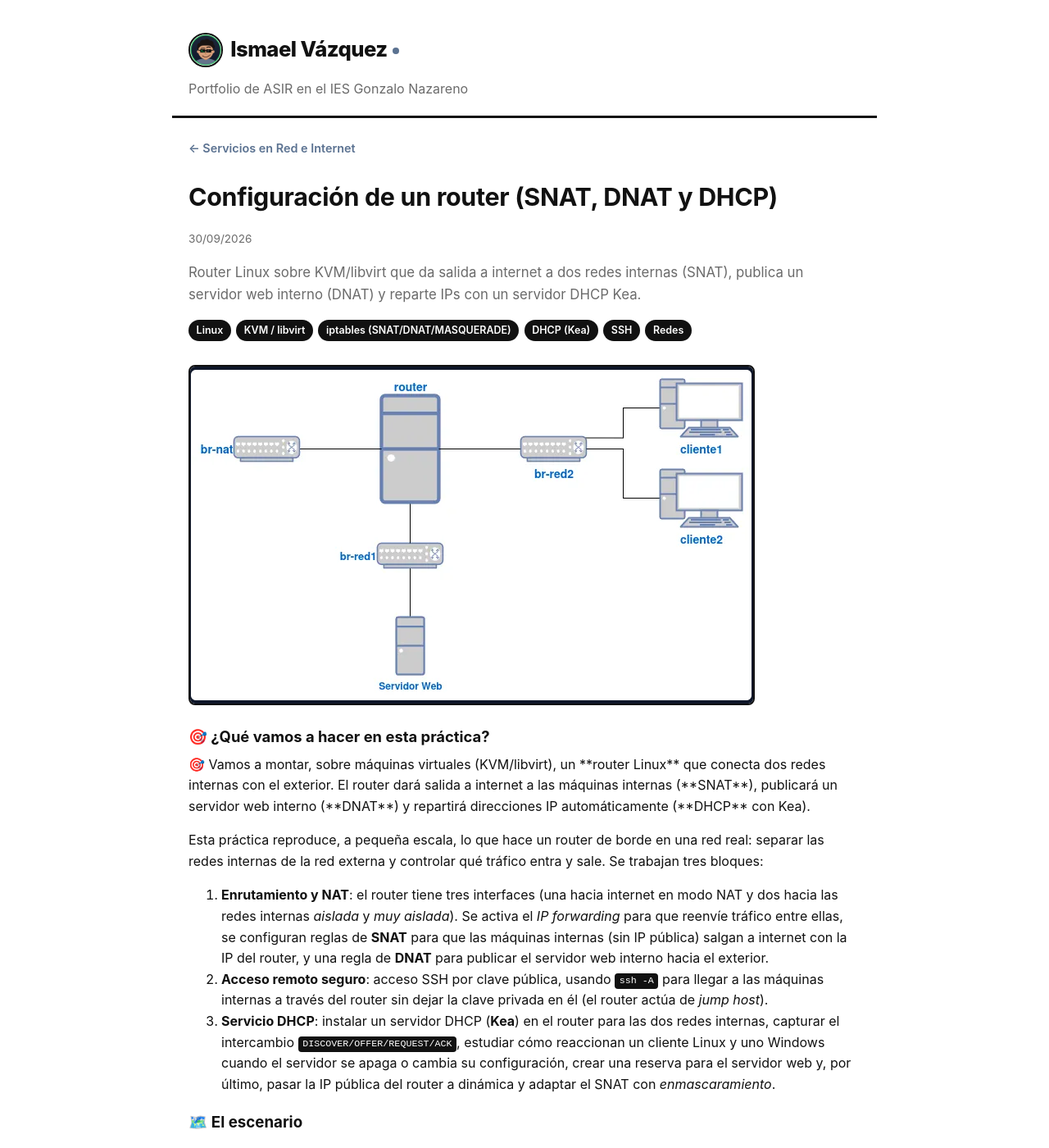
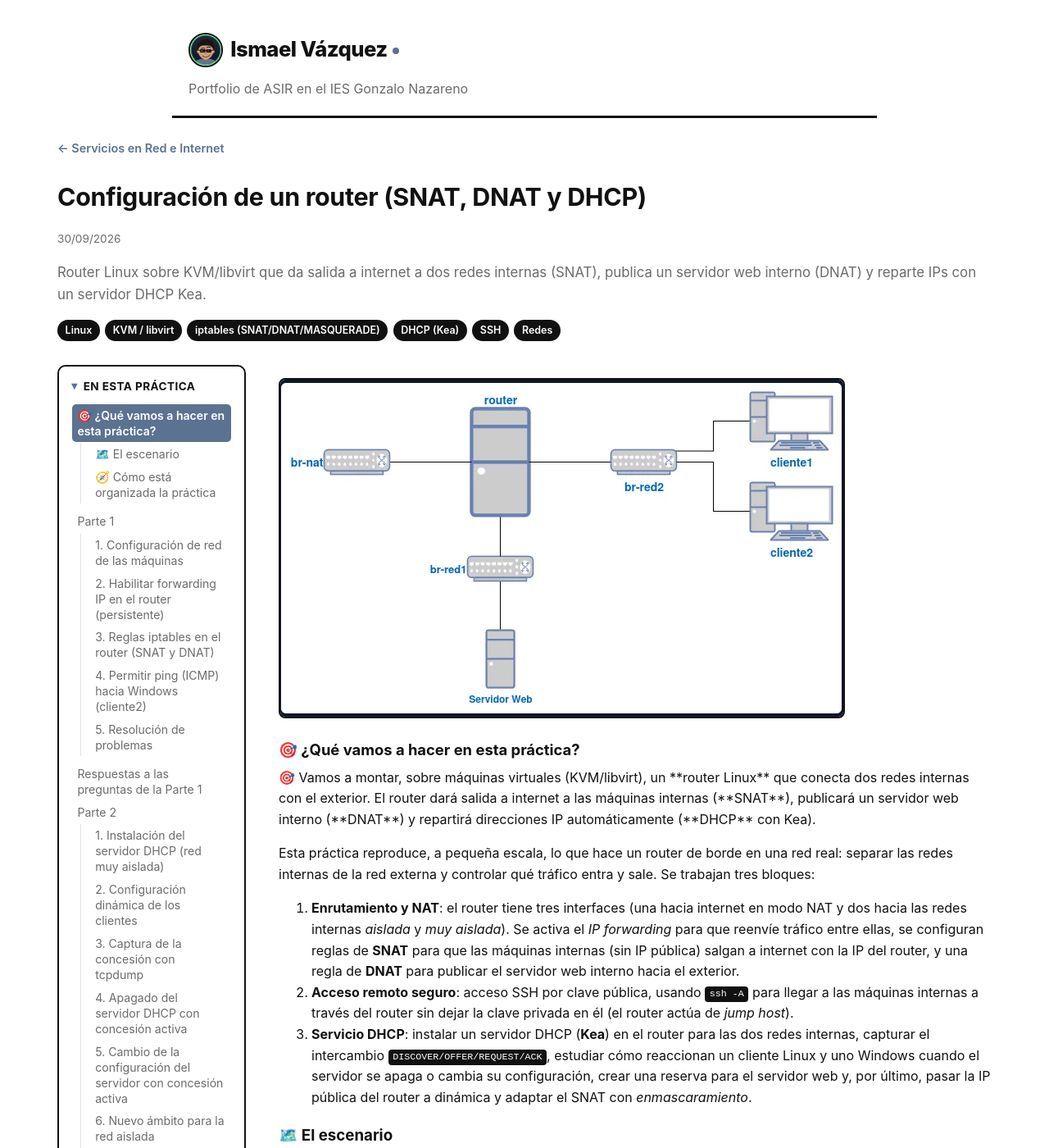
Before and after one commit to ivazfer/ivazfer.github.io, a Jekyll site: the page built from asignaturas/servicios-red-internet/practicas/configuracion-router-snat-dnat-dhcp/index.md, in a window 1280 px wide and 1400 px high. Shown: the whole window at 82% size. Built offline with Jekyll 4.4.1, drawn with Linux system fonts in a browser that asks for light colours; some of the changed text lies outside the part shown.

Commit message:
Sustituye el índice inline por una barra lateral de navegación
El índice generado a mano en la práctica del router se reemplaza por un
mecanismo genérico para todas las prácticas: kramdown genera el TOC en el
propio build a partir de los encabezados (marcador "* TOC {:toc}"), y un
script mínimo en el layout lo traslada a una barra lateral fija con
resaltado del apartado visible. Documentado en el README para que todas
las prácticas futuras lo incluyan.

Co-Authored-By: Claude Sonnet 5 <noreply@anthropic.com>

````diff
--- a/_layouts/default.html
+++ b/_layouts/default.html
@@ -21,7 +21,7 @@
     </a>
     <p class="site-subtitle">{{ site.description }}</p>
   </header>
-  <main>
+  <main{% if page.layout == 'practica' %} class="main-practica"{% endif %}>
     {{ content }}
   </main>
   <footer class="site-footer">
--- a/_layouts/practica.html
+++ b/_layouts/practica.html
@@ -11,7 +11,56 @@ layout: default
       {% for skill in page.skills %}<span class="tag">{{ skill }}</span>{% endfor %}
     </div>
   {% endif %}
-  <div class="practica-content">
-    {{ content }}
+  <div class="practica-layout">
+    <nav class="practica-toc" id="practica-toc" aria-label="Índice de la práctica"></nav>
+    <div class="practica-content" id="practica-content">
+      {{ content }}
+    </div>
   </div>
 </article>
+
+<script>
+(function () {
+  var toc = document.getElementById('markdown-toc');
+  var sidebar = document.getElementById('practica-toc');
+  var layout = document.querySelector('.practica-layout');
+  if (!toc || !sidebar) {
+    if (sidebar) sidebar.remove();
+    if (layout) layout.classList.add('no-toc');
+    return;
+  }
+
+  var details = document.createElement('details');
+  details.open = true;
+  var summary = document.createElement('summary');
+  summary.textContent = 'En esta práctica';
+  details.appendChild(summary);
+  details.appendChild(toc);
+  sidebar.appendChild(details);
+
+  var links = toc.querySelectorAll('a');
+  if (!links.length) return;
+
+  var targets = [];
+  links.forEach(function (a) {
+    var id = a.getAttribute('href').slice(1);
+    var target = document.getElementById(id);
+    if (target) targets.push(target);
+  });
+
+  if (!targets.length || !('IntersectionObserver' in window)) return;
+
+  var setActive = function (id) {
+    links.forEach(function (a) {
+      a.classList.toggle('is-active', a.getAttribute('href') === '#' + id);
+    });
+  };
+
+  var observer = new IntersectionObserver(function (entries) {
+    var visible = entries.filter(function (e) { return e.isIntersecting; });
+    if (visible.length) setActive(visible[0].target.id);
+  }, { rootMargin: '-15% 0px -70% 0px' });
+
+  targets.forEach(function (t) { observer.observe(t); });
+})();
+</script>
--- a/asignaturas/servicios-red-internet/practicas/configuracion-router-snat-dnat-dhcp/index.md
+++ b/asignaturas/servicios-red-internet/practicas/configuracion-router-snat-dnat-dhcp/index.md
@@ -15,6 +15,9 @@ date: 2026-09-30
 ---
 
 ![Esquema de la red](imagen.png)
+
+* TOC
+{:toc}
 
 ## 🎯 ¿Qué vamos a hacer en esta práctica?
 
@@ -79,34 +82,9 @@ Esta práctica reproduce, a pequeña escala, lo que hace un router de borde en u
 
 </aside>
 
-## Índice
-{: #indice}
-
-- [Parte 1](#parte-1)
-  - [1. Configuración de red de las máquinas](#p1-1)
-  - [2. Habilitar forwarding IP en el router](#p1-2)
-  - [3. Reglas iptables en el router (SNAT y DNAT)](#p1-3)
-  - [4. Permitir ping (ICMP) hacia Windows](#p1-4)
-  - [5. Resolución de problemas](#p1-5)
-- [Respuestas a las preguntas de la Parte 1](#respuestas-parte-1)
-- [Parte 2](#parte-2)
-  - [1. Instalación del servidor DHCP](#p2-1)
-  - [2. Configuración dinámica de los clientes](#p2-2)
-  - [3. Captura de la concesión con tcpdump](#p2-3)
-  - [4. Apagado del servidor DHCP con concesión activa](#p2-4)
-  - [5. Cambio de configuración con concesión activa](#p2-5)
-  - [6. Nuevo ámbito para la red aislada](#p2-6)
-  - [7. Reserva para el servidorWeb](#p2-7)
-  - [8. Configuración dinámica del servidorWeb](#p2-8)
-  - [9. Router con direccionamiento dinámico en la red NAT](#p2-9)
-  - [10. Enmascaramiento en las reglas SNAT](#p2-10)
-- [Conclusiones y problemas encontrados](#conclusiones)
-
 ## Parte 1
-{: #parte-1}
 
 ### 1. Configuración de red de las máquinas
-{: #p1-1}
 
 Comprobación de que las máquinas conectadas en distintas redes hacen ping entre ellas (se usa una de las máquinas conectadas a la red **muy aislada**).
 
@@ -281,7 +259,6 @@ Para meter la clave pública en los servidores uso `ssh-copy-id`, y entro en el
     - `ssh-copy-id 172.16.0.2`
 
 ### 2. Habilitar forwarding IP en el router (persistente)
-{: #p1-2}
 
 Para que el router reenvíe tráfico entre sus distintas interfaces (por ejemplo, para hacer ping entre máquinas de `red_aislada` y `red_muy_aislada`), hace falta activar el bit de IP forwarding. En Debian 13 no existe `/etc/sysctl.conf` por defecto, así que se usa un fichero propio en `/etc/sysctl.d/`:
 
@@ -299,7 +276,6 @@ sysctl net.ipv4.ip_forward
 Debe devolver `1`. Al estar en `/etc/sysctl.d/`, `systemd-sysctl.service` lo aplica automáticamente en cada arranque, por lo que es persistente sin necesitar nada más.
 
 ### 3. Reglas iptables en el router (SNAT y DNAT)
-{: #p1-3}
 
 He creado el script `/etc/reglas.sh` en el router, le he dado permisos de ejecución y lo llamo con `up` desde `/etc/network/interfaces`, así las reglas se aplican en cada arranque:
 
@@ -336,7 +312,6 @@ iptables -t nat -A PREROUTING -d 172.16.0.1 -p tcp --dport 80 -i enp8s0 -j DNAT
 El enunciado pregunta si es necesario usar *enmascaramiento*. Aquí no: la IP del router en la red NAT (`192.168.100.2`) es **fija**, así que basta con `SNAT --to 192.168.100.2`. El *enmascaramiento* (`MASQUERADE`) solo hace falta cuando esa IP de salida es dinámica y puede cambiar.
 
 ### 4. Permitir ping (ICMP) hacia Windows (cliente2)
-{: #p1-4}
 
 cliente2 es un Windows 11 en versión Tiny (sin navegador ni apenas herramientas). Aunque el resto de la red, el enrutamiento y las reglas de `iptables` del router estaban bien, el ping desde `web` (Ubuntu) hacia `172.16.0.3` no respondía. El motivo es que **el Firewall de Windows bloquea las peticiones ICMP entrantes por defecto**, algo que no ocurre en las máquinas Linux.
 
@@ -368,7 +343,6 @@ ping -c3 172.16.0.3
 ```
 
 ### 5. Resolución de problemas
-{: #p1-5}
 
 #### 5.1 SSH a cliente1 (172.16.0.2) se queda colgado
 
@@ -419,7 +393,6 @@ Debe salir `gssapiauthentication no`, y `ssh 172.16.0.2` desde el router entra a
 - Es mejor usar `00-custom.conf` que editar `50-redhat.conf`, porque una actualización de `openssh-server` podría restaurar este último.
 
 ## Respuestas a las preguntas de la Parte 1
-{: #respuestas-parte-1}
 
 **¿Para qué sirve `ssh -A` al acceder al router y desde ahí a las máquinas internas? ¿Qué problema de seguridad evita frente a copiar tu clave privada dentro del router?**
 
@@ -432,12 +405,10 @@ Si en vez de esto copiara la clave privada al router, cualquiera con acceso al r
 Sí, pero solo desde el propio host (el hipervisor), no desde "el exterior" real. El host también está conectado al bridge `br-red1` (es el propio bridge el que crea la interfaz en el host), así que tiene una IP dentro de esa red y puede llegar directamente al Servidor Web sin pasar por las reglas del router. Para cualquier otra máquina fuera del host, en cambio, `br-red1` no tiene salida ni ruta propia: la única forma de llegar es a través de la regla DNAT del router, que redirige el puerto 80 de su IP hacia `192.168.10.3`.
 
 ## Parte 2
-{: #parte-2}
 
 **Vamos a seguir trabajando con el escenario de la parte anterior.**
 
 ### 1. Instalación del servidor DHCP (red muy aislada)
-{: #p2-1}
 
 **Instala un servidor DHCP en la máquina** `router.tunombre.org` **con un ámbito que tenga las siguientes características:**
 
@@ -537,7 +508,6 @@ sudo journalctl -u kea-dhcp4-server -n 50 --no-pager
 ```
 
 ### 2. Configuración dinámica de los clientes
-{: #p2-2}
 
 **Configura las máquinas cliente1 y cliente2 para que tomen configuración de red dinámica y puedas probar que realmente está funcionando el servidor.**
 
@@ -621,7 +591,6 @@ He usado el comando `column -s, -t /var/lib/kea/kea-leases4.csv | less -S`
 ```
 
 ### 3. Captura de la concesión con tcpdump
-{: #p2-3}
 
 **Realizar una captura, desde el servidor usando** `tcpdump`**, de los cuatro paquetes que corresponden a una concesión:** `DISCOVER`**,** `OFFER`**,** `REQUEST`**,** `ACK`**.**
 
@@ -699,7 +668,6 @@ tcpdump: listening on enp8s0, link-type EN10MB (Ethernet), snapshot length 26214
 ```
 
 ### 4. Apagado del servidor DHCP con concesión activa
-{: #p2-4}
 
 **Para hacer esta prueba configura un tiempo de concesión bajo (cuando termines, vuelve a poner los 30 minutos). Los clientes toman una configuración, y a continuación apagamos el servidor DHCP. Comprueba qué ocurre en el cliente windows y en el cliente linux mientras dura la concesión y cuando intentan renovarla, y razona el motivo.**
 
@@ -1018,7 +986,6 @@ C:\Windows\System32>
 ```
 
 ### 5. Cambio de la configuración del servidor con concesión activa
-{: #p2-5}
 
 **Los clientes toman una configuración y, con la concesión activa, cambiamos la configuración del servidor DHCP (por ejemplo el rango). Comprueba qué ocurre en el cliente windows y en el cliente linux mientras dura la concesión y cuando intentan renovarla, y razona el motivo.**
 
@@ -1213,7 +1180,6 @@ sudo systemctl restart kea-dhcp4-server
 ```
 
 ### 6. Nuevo ámbito para la red aislada
-{: #p2-6}
 
 **Actualmente el servidorWeb tiene una ip fija para que se pueda acceder a ese servicio. Configura un nuevo ámbito en el servidor DHCP con las siguientes características:**
 
@@ -1269,7 +1235,6 @@ Así queda el fichero de configuración
 ```
 
 ### 7. Reserva para el servidorWeb
-{: #p2-7}
 
 **Crea una reserva en el servidor para que el servidorWeb tenga la misma IP que había configurado de forma estática.**
 
@@ -1338,7 +1303,6 @@ Nos quedaria asi el fichero para la configuración DHCP del servidor web
 ```
 
 ### 8. Configuración dinámica del servidorWeb
-{: #p2-8}
 
 **Modifica la configuración de red del servidorWeb para que configure la red de forma dinámica.**
 
@@ -1376,7 +1340,6 @@ ismael@web:~$
 ```
 
 ### 9. Router con direccionamiento dinámico en la red NAT
-{: #p2-9}
 
 **Conecta la máquina router a una red de tipo NAT con servidor DHCP (por ejemplo la** `default`**). Configura la interfaz correspondiente para que tome direccionamiento dinámico. Puedes cambiar la interfaz conectada a br-nat o añadir una nueva; al final solo debe haber una ruta por defecto, por la interfaz que toma la IP por DHCP.**
 
@@ -1416,7 +1379,6 @@ default via 192.168.122.1 dev enp1s0 proto dhcp src 192.168.122.185 metric 1002
 ```
 
 ### 10. Enmascaramiento en las reglas SNAT
-{: #p2-10}
 
 **Recuerda que si la interfaz "pública" de un router toma direccionamiento dinámico, las reglas de SNAT deben usar la técnica de enmascaramiento. Modifica las reglas de SNAT para que el escenario siga funcionando.**
 
@@ -1470,7 +1432,6 @@ ismael@router:~$
 ```
 
 ## Conclusiones y problemas encontrados
-{: #conclusiones}
 
 - **Forwarding + NAT**: sin `net.ipv4.ip_forward=1` y sin SNAT/MASQUERADE el router no da salida a las redes internas; sin DNAT no se puede publicar el servidor web.
 - **SNAT vs MASQUERADE**: con IP pública fija basta `SNAT --to`; con IP dinámica (DHCP) hay que usar `MASQUERADE`.
--- a/assets/css/style.css
+++ b/assets/css/style.css
@@ -183,8 +183,112 @@ h2 { font-size: 1.15rem; margin: 0 0 0.4rem; }
 
 .empty { color: var(--muted); }
 
+main.main-practica {
+  max-width: 1180px;
+}
+
+.practica-layout {
+  display: grid;
+  grid-template-columns: 230px minmax(0, 1fr);
+  gap: 2.5rem;
+  align-items: start;
+  margin-top: 1.8rem;
+}
+
+.practica-toc {
+  position: sticky;
+  top: 1.25rem;
+  max-height: calc(100vh - 2.5rem);
+  overflow-y: auto;
+}
+
+.practica-toc details {
+  border: 2px solid var(--text);
+  border-radius: 10px;
+  background: var(--card-bg);
+  padding: 0.9rem 1rem;
+}
+
+.practica-toc summary {
+  cursor: pointer;
+  font-weight: 700;
+  font-size: 0.85rem;
+  list-style: none;
+  text-transform: uppercase;
+  letter-spacing: 0.03em;
+}
+
+.practica-toc summary::-webkit-details-marker { display: none; }
+
+.practica-toc summary::before {
+  content: "▸";
+  display: inline-block;
+  margin-right: 0.4rem;
+  color: var(--accent);
+  transition: transform 0.15s ease;
+}
+
+.practica-toc details[open] summary::before { transform: rotate(90deg); }
+
+.practica-toc summary {
+  margin-bottom: 0.6rem;
+}
+
+.practica-toc ul {
+  list-style: none;
+  margin: 0;
+  padding: 0;
+  font-size: 0.88rem;
+}
+
+.practica-toc li { margin: 0.05rem 0; }
+
+.practica-toc > details > ul > li > ul {
+  margin: 0.1rem 0 0.5rem 0.6rem;
+  padding-left: 0.7rem;
+  border-left: 1px solid var(--border-soft);
+}
+
+.practica-toc ul ul ul {
+  display: none;
+}
+
+.practica-toc a {
+  display: block;
+  padding: 0.25rem 0.4rem;
+  color: var(--muted);
+  text-decoration: none;
+  border-radius: 5px;
+  line-height: 1.35;
+}
+
+.practica-toc a:hover {
+  color: var(--text);
+}
+
+.practica-toc a.is-active {
+  color: var(--bg);
+  background: var(--accent);
+  font-weight: 600;
+}
+
+.practica-layout.no-toc {
+  grid-template-columns: 1fr;
+}
+
+@media (max-width: 860px) {
+  .practica-layout {
+    grid-template-columns: 1fr;
+  }
+
+  .practica-toc {
+    position: static;
+    max-height: none;
+  }
+}
+
 .practica-content {
-  margin-top: 1.8rem;
+  margin-top: 0;
 }
 
 .practica-content img {
@@ -219,18 +323,6 @@ h2 { font-size: 1.15rem; margin: 0 0 0.4rem; }
   color: var(--accent);
 }
 
-.practica-content h2#indice + ul {
-  background: var(--card-bg);
-  border: 2px solid var(--text);
-  border-radius: 8px;
-  padding: 1rem 1.5rem 1rem 2.2rem;
-  margin: 0.5rem 0 2rem;
-}
-
-.practica-content h2#indice + ul li {
-  margin: 0.25rem 0;
-}
-
 .practica-content table {
   border-collapse: collapse;
   width: 100%;
````
Also changed, not shown: README.md.
